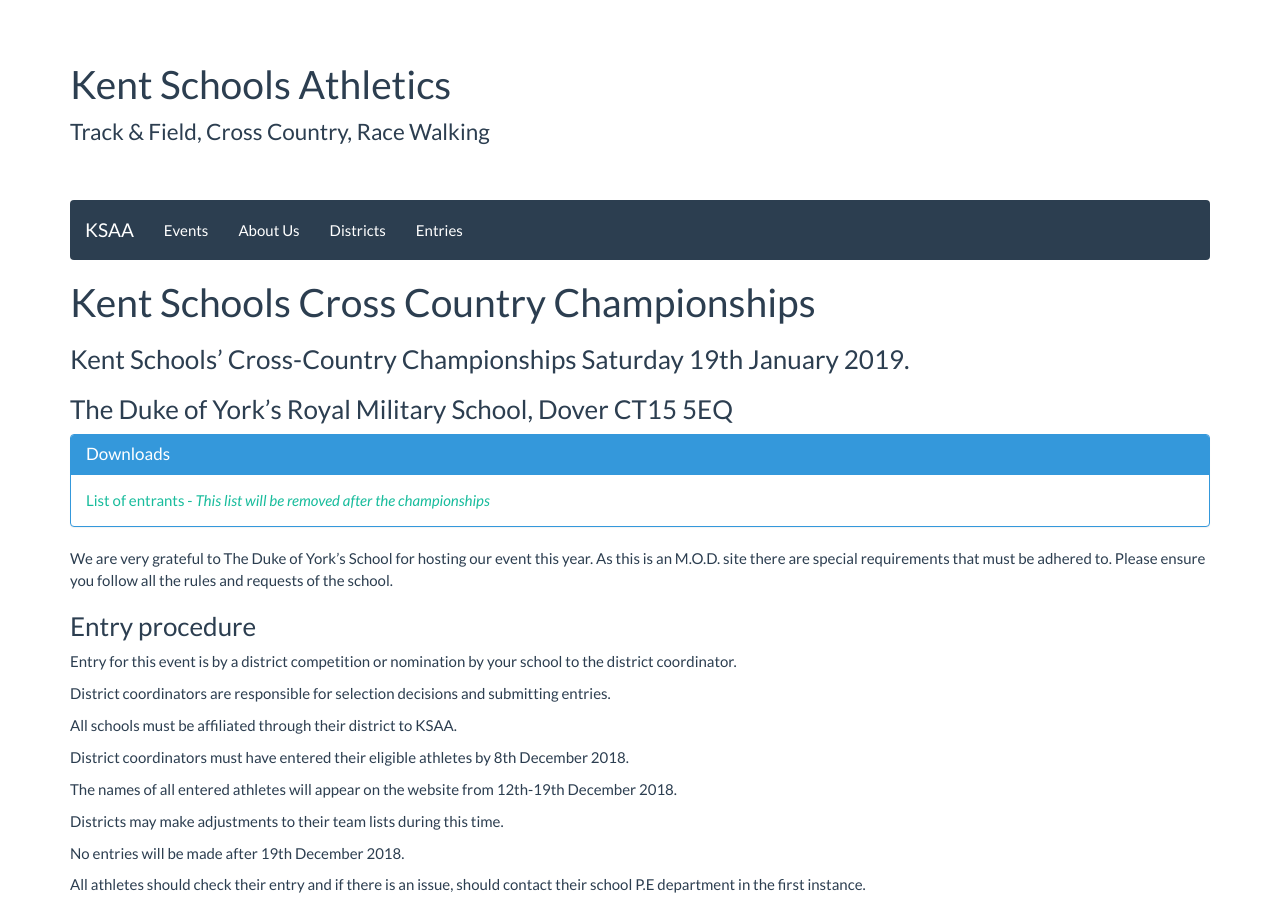
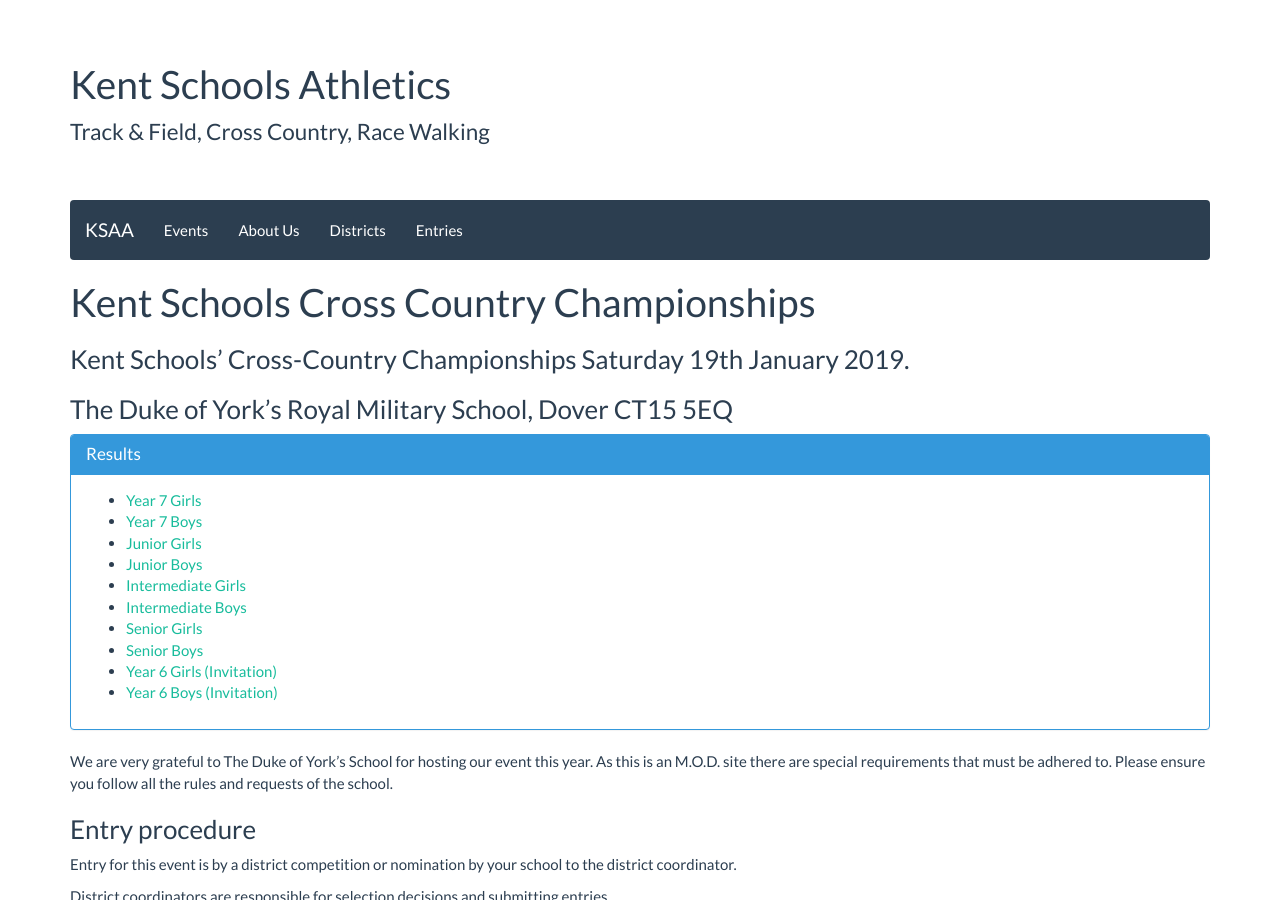
Before and after one commit to chrisnewark/chrisnewark.github.io, a Jekyll site: the page built from _events/18-19/2019-01-19-kent-schools-cross-country-champs.md, in a window 1280 px wide and 900 px high. Built offline with Jekyll 4.4.1, drawn with Linux system fonts in a browser that asks for light colours; nearby versions of some CDN libraries.

Commit message:
Added results

```diff
--- a/_events/18-19/2019-01-19-kent-schools-cross-country-champs.md
+++ b/_events/18-19/2019-01-19-kent-schools-cross-country-champs.md
@@ -10,12 +10,23 @@
 ### The Duke of York's Royal Military School, Dover CT15 5EQ
 
 <div class="panel panel-info">
-  <div class="panel-heading">
-    <h3 class="panel-title">Downloads</h3>
-  </div>
-  <div class="panel-body">
-    <a href="/files/events/18-19/2019-01-19-kent-schools-cross-country-champs/KSAAProgramme2019-ForReview.pdf">List of entrants - <i>This list will be removed after the championships</i></a>
-  </div>
+    <div class="panel-heading">
+        <h3 class="panel-title">Results</h3>
+    </div>
+    <div class="panel-body">
+        <ul>
+            <li><a href="/files/events/18-19/2019-01-19-kent-schools-cross-country-champs/Kent-Schools-Cross-Country-Championships-Y7-Girls-2019">Year 7 Girls</a></li>
+            <li><a href="/files/events/18-19/2019-01-19-kent-schools-cross-country-champs/Kent-Schools-Cross-Country-Championships-Y7-Boys-2019">Year 7 Boys</a></li>
+            <li><a href="/files/events/18-19/2019-01-19-kent-schools-cross-country-champs/Kent-Schools-Cross-Country-Championships-JG-2019.pdf">Junior Girls</a></li>
+            <li><a href="/files/events/18-19/2019-01-19-kent-schools-cross-country-champs/Kent-Schools-Cross-Country-Championships-JB-2019.pdf">Junior Boys</a></li>
+            <li><a href="/files/events/18-19/2019-01-19-kent-schools-cross-country-champs/Kent-Schools-Cross-Country-Championships-IG-2019.pdf">Intermediate Girls</a></li>
+            <li><a href="/files/events/18-19/2019-01-19-kent-schools-cross-country-champs/Kent-Schools-Cross-Country-Championships-IB-2019.pdf">Intermediate Boys</a></li>
+            <li><a href="/files/events/18-19/2019-01-19-kent-schools-cross-country-champs/Kent-Schools-Cross-Country-Championships-SG-2019.pdf">Senior Girls</a></li>
+            <li><a href="/files/events/18-19/2019-01-19-kent-schools-cross-country-champs/Kent-Schools-Cross-Country-Championships-SB-2019.pdf">Senior Boys</a></li>
+            <li><a href="/files/events/18-19/2019-01-19-kent-schools-cross-country-champs/Kent-Schools-Cross-Country-Championships-Y6-Invitation-Girls-2019.pdf">Year 6 Girls (Invitation)</a></li>
+            <li><a href="/files/events/18-19/2019-01-19-kent-schools-cross-country-champs/Kent-Schools-Cross-Country-Championships-Y6-Invitation-Boys-2019.pdf">Year 6 Boys (Invitation)</a></li>
+        </ul>
+    </div>
 </div>
 
 We are very grateful to The Duke of York's School for hosting our event this year. As this is an M.O.D. site there are special requirements that must be adhered to. Please ensure you follow all the rules and requests of the school.
```
Also changed, not shown: 10 other files.
